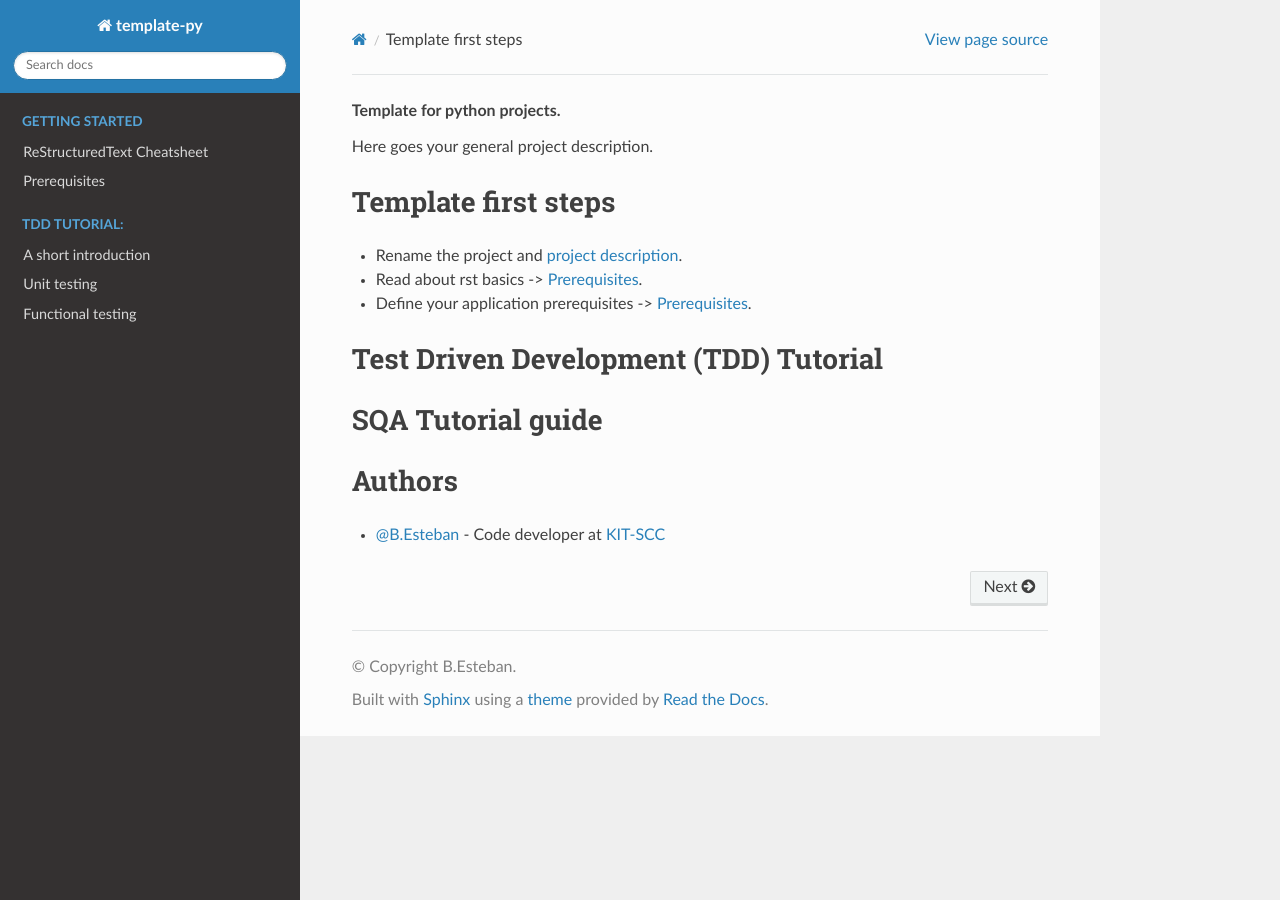
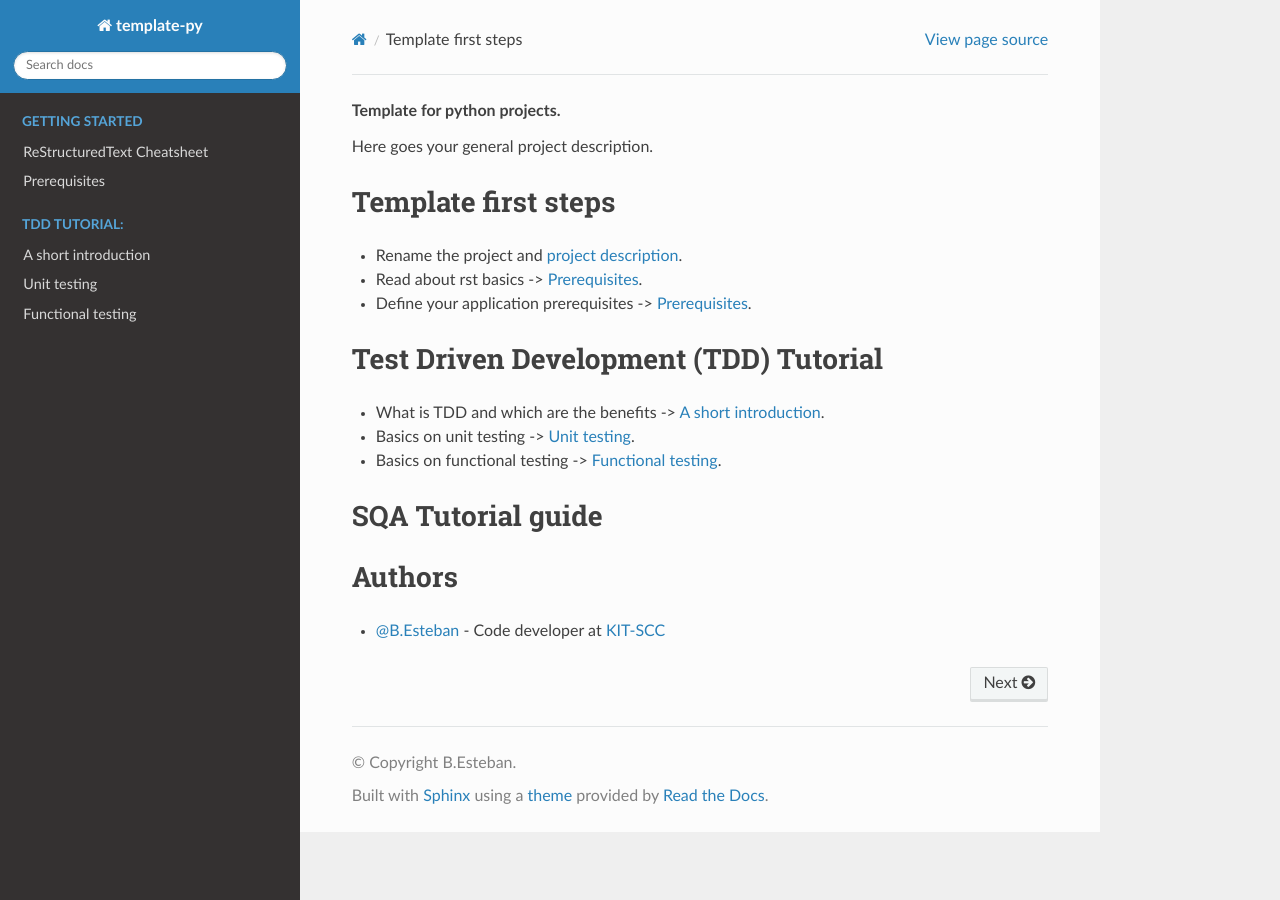
Before and after one commit to BorjaEst/template-py, a Sphinx documentation site: the page built from docs/index.rst, in a window 1280 px wide. Built offline with Sphinx 7.4.7 and the Read the Docs theme 2.0.0, drawn with Linux system fonts in a browser that asks for light colours.

Commit message:
Update index.rst

```diff
--- a/docs/index.rst
+++ b/docs/index.rst
@@ -19,12 +19,15 @@ Template first steps
    first_steps/prerequisites
 
 
-
 Test Driven Development (TDD) Tutorial
 =========================================
 
+* What is TDD and which are the benefits -> :doc:`tdd_tutorial/introduction`.
+* Basics on unit testing -> :doc:`tdd_tutorial/unit_testing`.
+* Basics on functional testing -> :doc:`tdd_tutorial/functional_testing`.
+
 .. toctree::
-   :maxdepth: 2
+   :maxdepth: 3
    :hidden:
    :caption: TDD Tutorial:
 
```
Also changed, not shown: other parts of docs/index.rst (+1 -4 lines).
